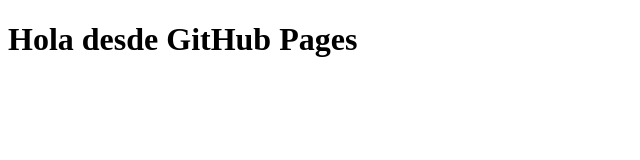
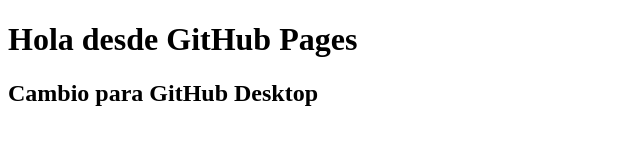
Before and after one commit to YuriiFliak/mi-pagina, a plain HTML site: page index.html in a window 1280 px wide. Shown: the whole page, without its empty margins (0-640 px from the left). Drawn offline with Linux system fonts and the light colour scheme.

Commit message:
Añadi un titulo nuevo
Un nuevo h2

```diff
--- a/index.html
+++ b/index.html
@@ -5,5 +5,6 @@
 </head>
 <body>
     <h1>Hola desde GitHub Pages</h1>
+    <h2>Cambio para GitHub Desktop</h2>
 </body>
 </html>
```
